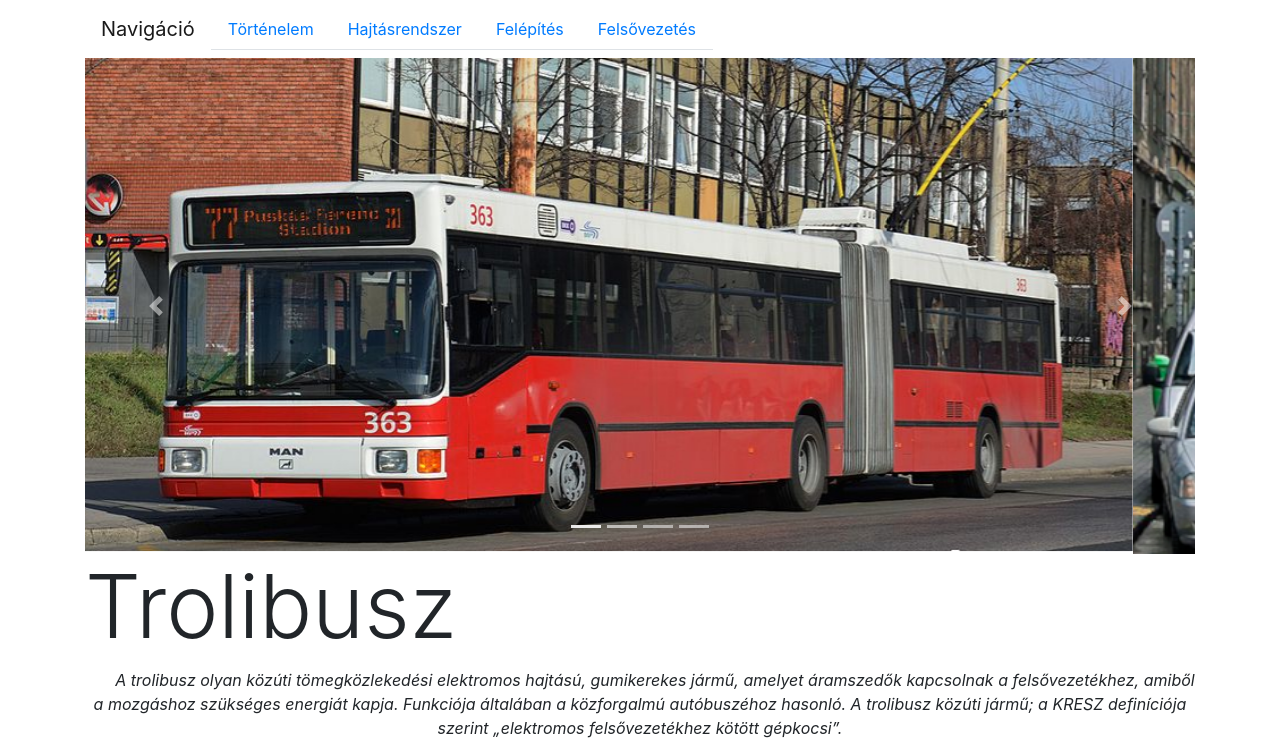
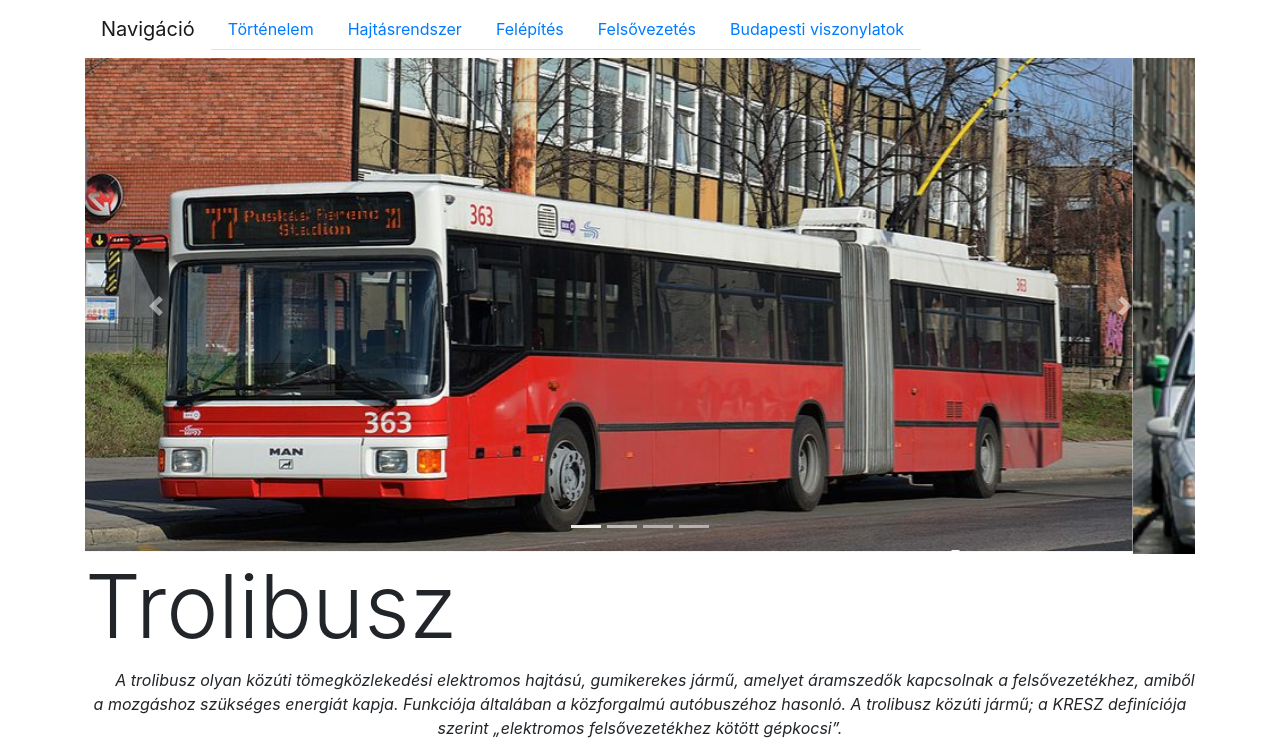
Before and after one commit to gyeneics12d/2022-01-17_Trolibusz, a plain HTML site: page index.html in a window 1280 px wide. Shown: the top 745 px of the page. Drawn offline with Linux system fonts and the light colour scheme.

Commit message:
hármas feladat ! :)

```diff
--- a/index.html
+++ b/index.html
@@ -40,6 +40,9 @@
       </li>
       <li class="nav-item">
         <a class="nav-link" href="#felsovezetes">Felsővezetés</a>
+      </li>
+      <li class="nav-item">
+        <a class="nav-link" href="#viszonylatok">Budapesti viszonylatok</a>
       </li>
     </ul>
   </div>
```
